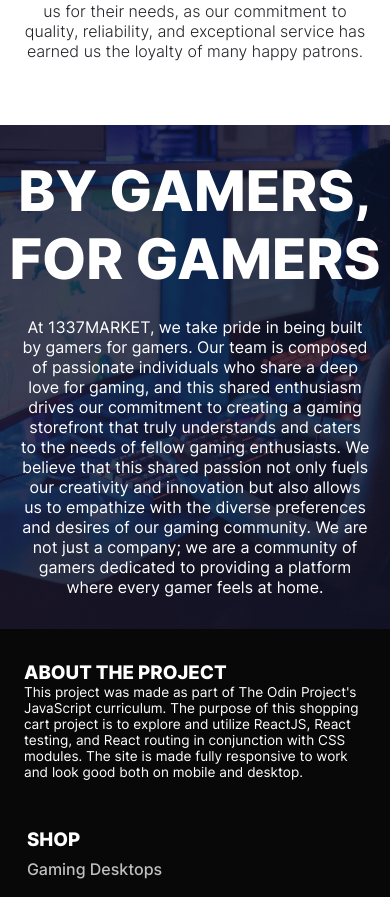
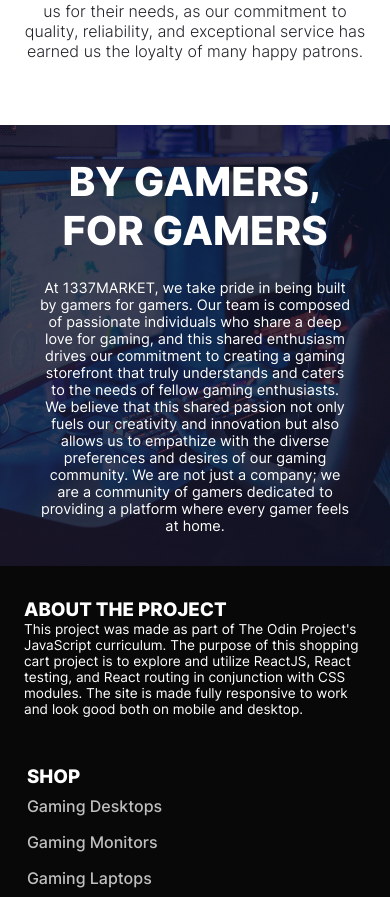
Before and after one commit to itsdavehimself/top-shopping-cart, a React (Vite) app: page / in a window 390 px wide. Shown: the part 4922-5819 px from the top of the page. Built offline with nearby package versions, Linux system fonts and the light colour scheme.

Commit message:
Change font size and width

```diff
--- a/src/components/Home/Home.module.css
+++ b/src/components/Home/Home.module.css
@@ -867,14 +867,15 @@
   }
 
   .by-gamers-title {
-    font-size: 3.5rem;
+    font-size: 2.5rem;
     text-align: center;
     padding-top: 2rem;
+    width: 80%;
   }
 
   .by-gamers-copy {
-    font-size: 1rem;
-    width: 90%;
+    font-size: 0.9rem;
+    width: 80%;
     text-align: center;
     padding-bottom: 2rem;
   }
```
